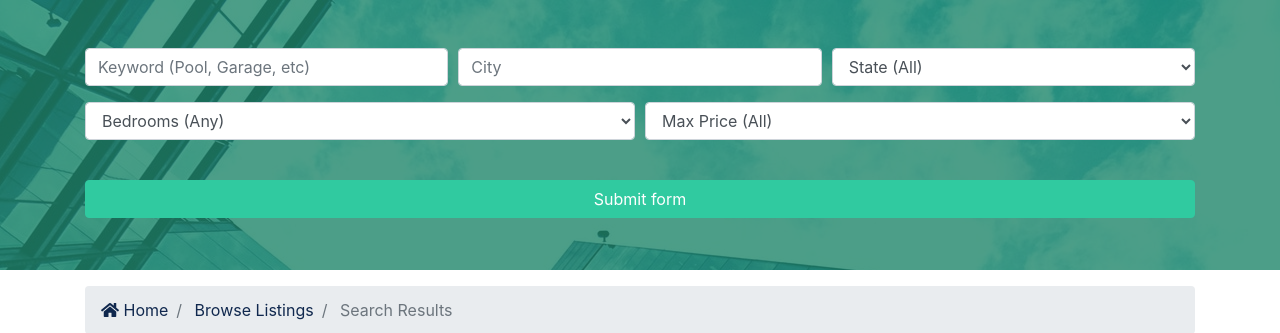
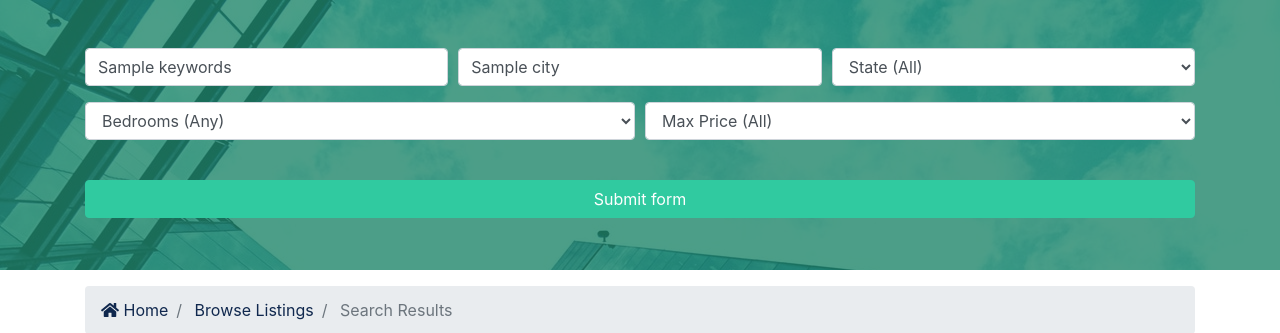
Before and after one commit to bartoszper/Django-FullBackend-Home-s-App, a Django app: template src/templates/listings/search.html in a window 1280 px wide. Shown: the part 128-461 px from the top of the page. Run offline with Django 3.2, Linux system fonts and the light colour scheme; tables that the repository leaves empty hold one stand-in row (values such as "Sample post"); the template is opened without the code that fills it: values that come from a table or form of the project are taken from there, most other values are stand-ins (such as "Sample title", 1, 10 or a date in 2020); grey boxes marked "Sample" are stand-in pictures; some libraries are stand-ins or nearby versions.

Commit message:
Update search.html

```diff
--- a/src/templates/listings/search.html
+++ b/src/templates/listings/search.html
@@ -7,17 +7,17 @@
     <div class="container">
       <div class="row text-center">
         <div class="col-md-12">
-          <form action="search.html">
+          <form action="{% url 'search' %}">
             <!-- Form Row 1 -->
             <div class="form-row">
               <div class="col-md-4 mb-3">
                 <label class="sr-only">Keywords</label>
-                <input type="text" name="keywords" class="form-control" placeholder="Keyword (Pool, Garage, etc)">
+                <input type="text" name="keywords" class="form-control" placeholder="Keyword (Pool, Garage, etc)" value="{{ values.keywords }}">
               </div>
 
               <div class="col-md-4 mb-3">
                 <label class="sr-only">City</label>
-                <input type="text" name="city" class="form-control" placeholder="City">
+                <input type="text" name="city" class="form-control" placeholder="City" value="{{ values.city }}">
               </div>
 
               <div class="col-md-4 mb-3">
```
